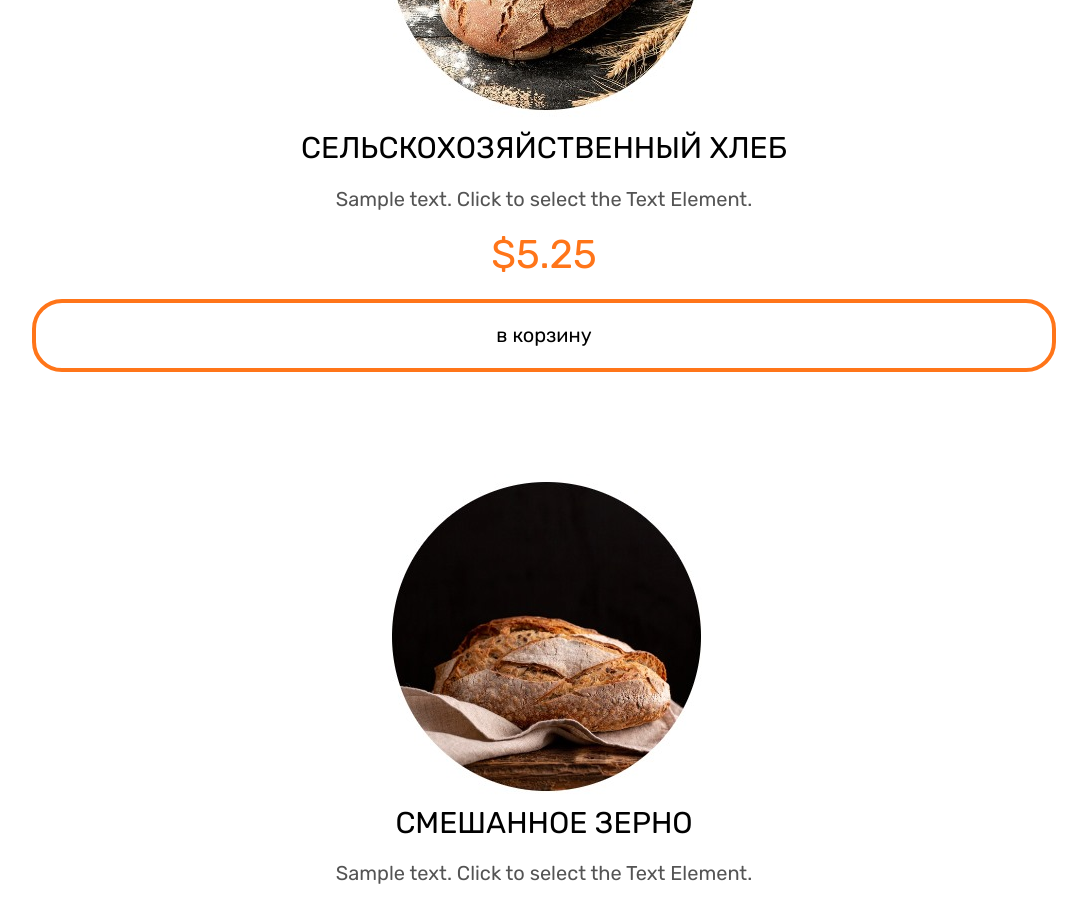
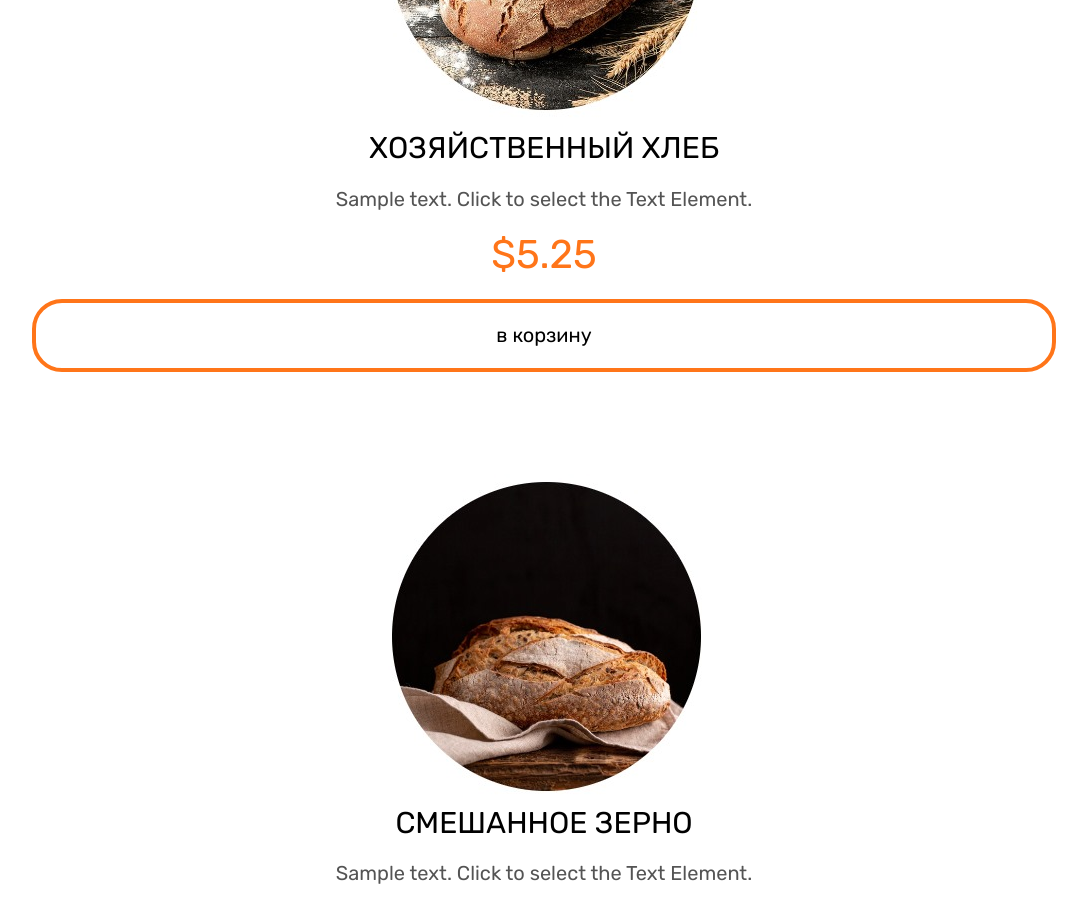
Before and after one commit to Maternykh/react-bread, a React (Vite) app: page / in a window 1280 px wide. Shown: the part 10840-11749 px from the top of the page, without its empty margins (96-1183 px from the left). Built offline with nearby package versions, Linux system fonts and the light colour scheme.

Commit message:
first commit

```diff
--- a/src/Components/Item/Items.jsx
+++ b/src/Components/Item/Items.jsx
@@ -16,7 +16,7 @@ const Items = () => {
         },
         {
             image:"./11.jpg",
-            title:'СЕЛЬСКОХОЗЯЙСТВЕННЫЙ ХЛЕБ',
+            title:'ХОЗЯЙСТВЕННЫЙ ХЛЕБ',
             desc:'Sample text. Click to select the Text Element.',
             price:'5.25',
             isOrder:false,
```
